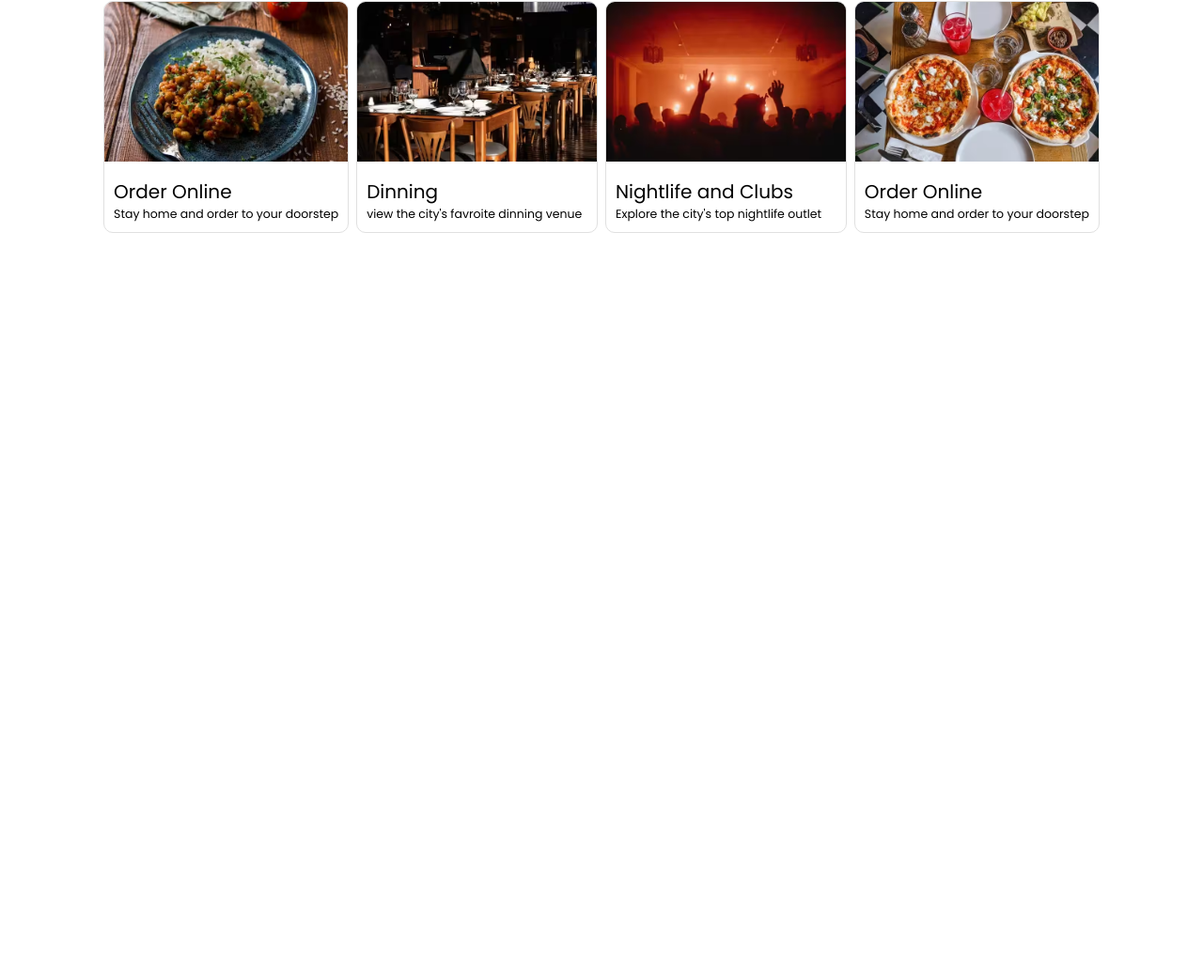
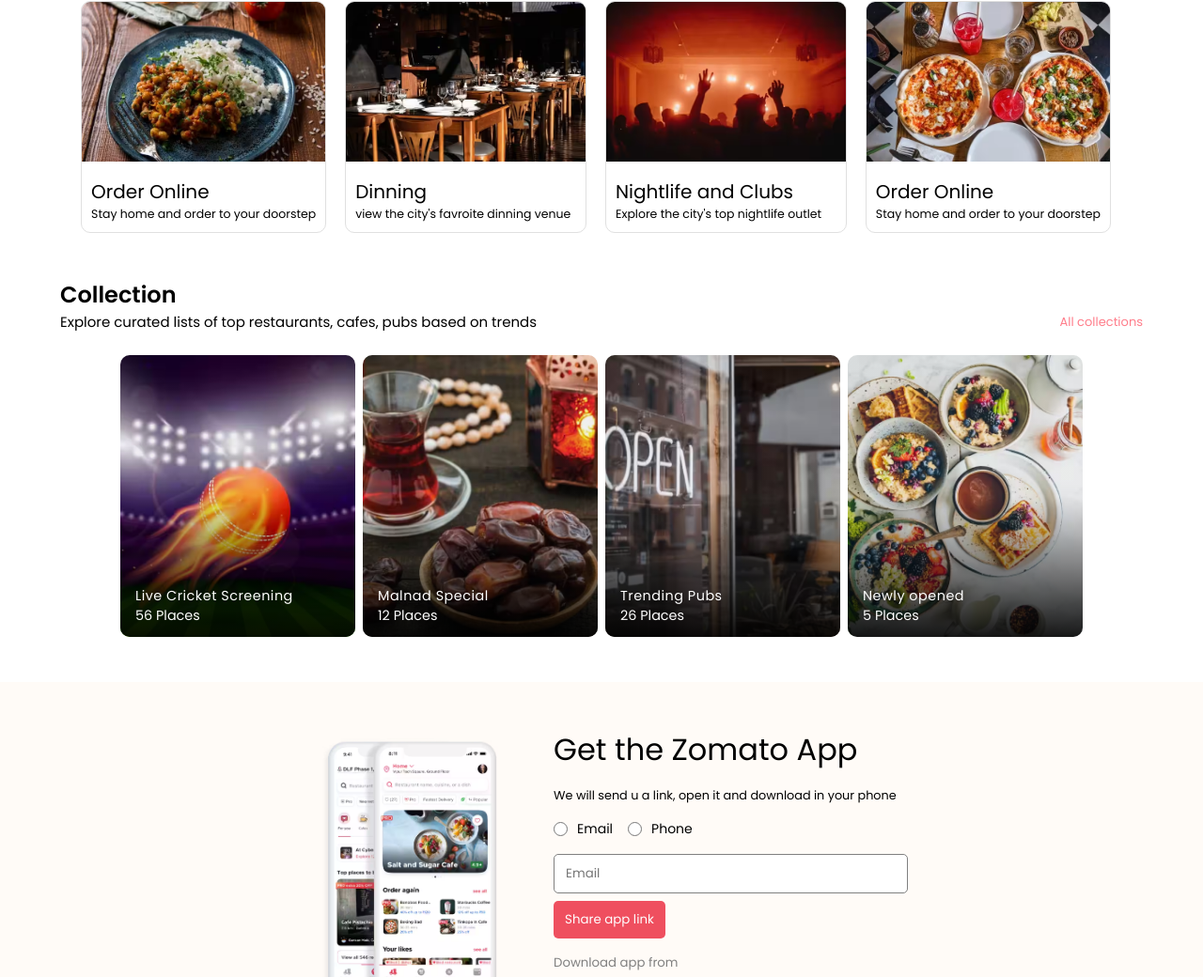
Before and after one commit to jananyajanu/Zomato-Landing-Page, a plain HTML site: page index.html in a window 1280 px wide. Shown: the part 527-1567 px from the top of the page at 94% size. Before the commit the page ends 823 px from the top, so only its background shows below. Drawn offline with Linux system fonts and the light colour scheme.

Commit message:
Adding Get the App

```diff
--- a/index.html
+++ b/index.html
@@ -33,6 +33,7 @@
     <title>Zomato Landing Page Clone</title>
   </head>
   <body>
+    <!-- hero section -->
     <section class="hero__section">
       <header>
         <nav class="navbar">
@@ -59,6 +60,7 @@
       </div>
       </div>
     </section>
+    <!-- Cards -->
     <section class="container we_offer">
       <div class="we_offer_card">
         <img src="./images/item1.png" alt="card 1 img">
@@ -89,5 +91,75 @@
         </div>
       </div>
     </section>
+    <!-- Collecions -->
+    <section class="container collections">
+      <h1>Collection</h1>
+      <div class="sub_heading_container">
+        <span>Explore curated lists of top restaurants, cafes, pubs based on trends</span>
+        <span>All collections</span>
+      </div>
+      <div class="collections_card_container">
+        <div class="card card1">
+          <div class="overlay"></div>
+          <div class="content">
+            <h4>Live Cricket Screening</h4>
+            <span>56 Places</span>
+          </div>
+        </div>
+
+        <div class="card card2">
+          <div class="overlay"></div>
+          <div class="content">
+            <h4>Malnad Special</h4>
+            <span>12 Places</span>
+          </div>
+        </div>
+        <div class="card card3">
+          <div class="overlay"></div>
+          <div class="content">
+            <h4>Trending Pubs</h4>
+            <span>26 Places</span>
+          </div>
+        </div>
+        <div class="card card4">
+          <div class="overlay"></div>
+          <div class="content">
+            <h4>Newly opened</h4>
+            <span>5 Places</span>
+          </div>
+        </div>
+      </div>
+    </section>
+    <!-- This for get the app section -->
+    <section class="container get_the_app">
+      <div class="semicontainer">
+        <div class="left">
+        <img src="./images/mobileBanner.png" alt="Mobile Banner">
+        </div>
+        <div class="right">
+        <h1>Get the Zomato App</h1>
+        <p>We will send u a link, open it and download in your phone</p>
+        <div class="radio_button_container">
+          <div>
+            <input type="radio" id="email" name="download_app"><label for="email" style="font-size: 14px;">Email</label>
+          </div>
+          <div>
+            <input type="radio" id="phone" name="download_app"><label for="phone" style="font-size: 14px;">Phone</label>
+          </div>
+        </div>
+        <div class="input_container">
+          <input type="text" placeholder="Email">
+          <button>Share app link</button>
+        </div>
+        <div class="download_app_container">
+          <h5>Download app from</h5>
+          <div>
+            <img src="./images/appleStore.png" alt="Apple Store">
+            <img src="./images/playStore.png" alt="Play Store">
+          </div>
+        </div>
+        </div>
+      </div>
+    </section>
   </body>
 </html>
--- a/styles.css
+++ b/styles.css
@@ -137,7 +137,6 @@
     overflow: hidden;
     border: 1px solid #e0e0e0;
     transition: all 0.3s ease-in-out;
-    transition
     margin-right: 12px;
 }
 .we_offer_card:hover{
@@ -159,3 +158,200 @@
     font-size: 12.5px;
     /* font-weight: 300; */
 }
+
+.collections h1{
+    font-weight: 600;
+}
+
+.collections .sub_heading_container{
+    font-size: 15px;
+    display: flex;
+    align-items: center;
+    justify-content: space-between;
+    flex-wrap: wrap;
+    gap: 1rem;
+}
+.sub_heading_container span:nth-child(2){
+    color: #ff7e8b;
+    font-size: 13px;
+    cursor: pointer;
+}
+
+.collections_card_container{
+    display: flex;
+    align-items: center;
+    justify-content: center;
+    flex-wrap: wrap;
+    gap: 0.5rem;
+    margin-top: 1.5rem;
+}
+
+.collections_card_container .card{
+    height: 300px;
+    min-width: 250px;
+    background-size: cover;
+    background-position: center;
+    border-radius: 10px;
+    position: relative;
+}
+
+.card1{
+    background-image: url(./images/collection1.jpg);
+
+}
+
+.card2{
+    background-image: url(./images/collection2.jpg);
+
+}
+
+.card3{
+    background-image: url(./images/collection3.jpg);
+
+}
+
+.card4{
+    background-image: url(./images/collection4.jpg);
+}
+
+.overlay{
+    width: 100%;
+    height: 100%;
+    position: absolute;
+    top: 0;
+    left: 0;
+    border-radius: 10px;
+    background: linear-gradient(
+        0deg , rgba(0,0,0,0.9), rgba(0,0,0,0.05),rgba(0,0,0,0.05)
+    );
+}
+
+.collections_card_container .card .content{
+    position: absolute;
+    bottom: 0%;
+    left: 0%;
+    color:white;
+    padding: 12px 16px;
+    font-size: 0.9rem;
+    z-index: 1;
+}
+
+.content h4{
+    font-weight: 400;
+    letter-spacing: 0.5px;
+
+}
+
+.get_the_app{
+    display: flex;
+    align-items: center;
+    justify-content: center;
+    background-color: rgba(255,251,247);
+    width: 100%;
+    padding: 3rem 6rem;
+}
+
+.get_the_app .semicontainer{
+    width: 60%;
+    display: flex;
+    justify-content: center;
+    align-items: center;
+    flex-wrap: wrap;
+    gap: 1.5rem;
+}
+
+.get_the_app .semicontainer .left{
+    flex: 2;
+}
+
+.get_the_app .semicontainer .left img{
+    width: 100%;
+    object-fit: cover;
+    object-position: center;
+}
+
+.get_the_app .semicontainer .right{
+    flex: 3;
+    height: 100%;
+    display: flex;
+    flex-direction: column;
+    gap: 1rem;
+}
+
+.right h1{
+    font-weight: 400;
+    font-size: 2rem;
+}
+
+.right p{
+    font-size: 0.8rem;
+}
+
+.right .radio_button_container{
+    display: flex;
+    align-items: center;
+    gap: 1rem;
+}
+
+.right .radio_button_container div{
+    display: flex;
+    align-items: center;
+    justify-content: center;
+    gap: 10px;
+}
+
+.right .radio_button_container div input{
+    height: 15px;
+    width: 15px;
+    accent-color: rgb(239,79,95);
+}
+
+.right .input_container{
+    display: flex;
+    gap: 0.5rem;
+}
+
+.input_container{
+    flex-wrap: wrap;
+}
+
+.input_container button, .input_container input{
+    padding: 10px 12px;
+}
+
+.input_container input{
+    flex: auto;
+    border: 1.5px solid gray;
+    outline: none;
+    border-radius: 5px;
+}
+
+.input_container  button{
+    border: none;
+    background-color: rgb(239,79,95);
+    color: white;
+    border-radius: 5px;
+    cursor: pointer;
+}
+
+.right .download_app_container{
+    display: flex;
+    flex-direction: column;
+    gap: 0.7rem;
+}
+
+.right .download_app_container h5{
+    font-weight: 400;
+    color: gray;
+}
+
+.right .download_app_container div{
+    display: flex;
+    gap: 1rem;
+}
+
+.right .download_app_container div img{
+    width: 35%;
+}
+
+/* Media Queries for Download App */
```
